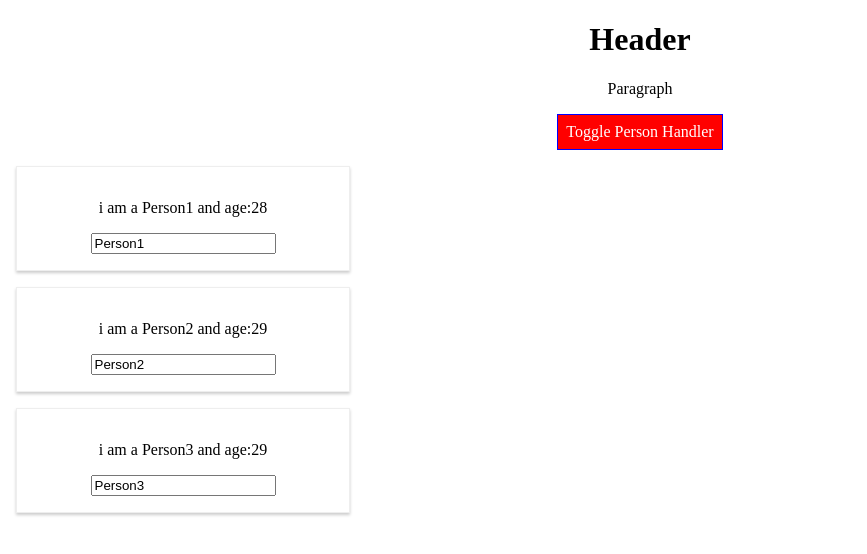
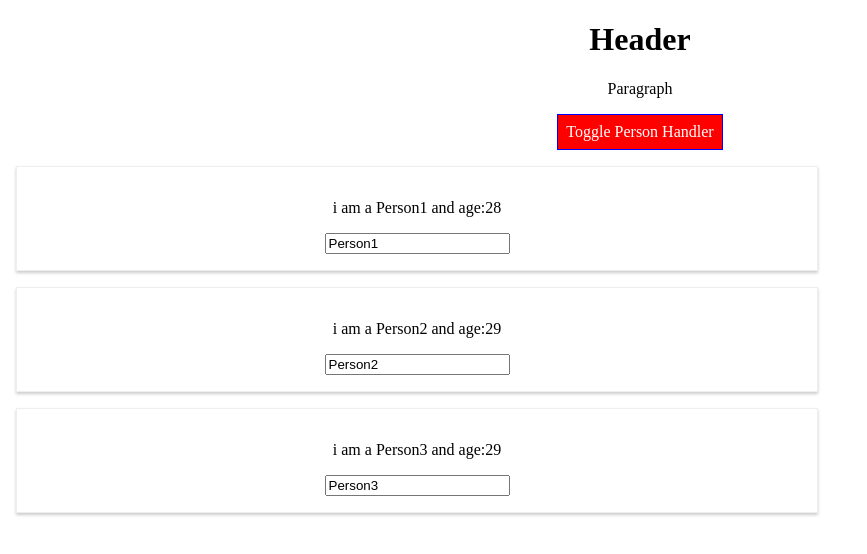
Before and after one commit to vinayvatsa007/MyReactLearning, a React (Create React App) app: page / in a window 1280 px wide. Both pictures are taken after a click on the button "Toggle Person Handler". Shown: the top 554 px of the page, without its empty margins (0-867 px from the left). Built offline with nearby package versions, Linux system fonts and the light colour scheme.

Commit message:
commit before npm run eject

```diff
--- a/src/App.js
+++ b/src/App.js
@@ -1,7 +1,7 @@
 import React, {Component} from 'react';
 import './App.css';
 import Person from './Person/Person';
-import  Radium, {StyleRoot} from 'radium';
+
 // function App() {
 //   return (//     <div className="App"> <h1>Hi</h1> </div>//   );
 // }
@@ -80,11 +80,7 @@
         font:'inherit',
         border: '1px solid blue',
         padding:'8px',
-        cursor:'pointer',
-        ':hover':{
-          backgroundColor:'lightgreen',
-            color:'black'
-        }
+        cursor:'pointer'
     };
     let persons = null;
     if (this.state.showPersons)
@@ -106,10 +102,6 @@
         </div>
         );
         style.backgroundColor = 'red';
-        style[':hover']={
-        backgroundColor:'salmon',
-            color:'black'
-    }
     }
 
     //const conditionalClassesToBeApplied = ['red','bold'].join(' ');
@@ -127,7 +119,7 @@
 
        return (
            //wrap entire application in styleroot
-           <StyleRoot>
+
                <div className="App">
                  <h1>Header</h1>
                  <p className={conditionalClassesToBeApplied.join(' ')}>Paragraph</p>
@@ -140,8 +132,8 @@
                            onClick={this.togglePersonsHandler}>Toggle Person Handler</button>
                    {persons}
                </div>
-           </StyleRoot>
+
        );
    }
 }
-export default Radium(App);
+export default App;
--- a/src/Person/Person.js
+++ b/src/Person/Person.js
@@ -3,7 +3,7 @@
  */
 import React,{Component} from 'react';
 import './Person.css';
-import Radium from 'radium';
+
 // function person() {
 //     return(
 //         <div>person comp</div>
@@ -19,20 +19,16 @@
 // }
 
 const person = (props)=>{
-    const overridStyle = {
-    '@media (min-width: 500px)':{
-        width:'300px'
-    }
-    };
+
     return(
         //<div>i am a {props.name} and age:{Math.floor(Math.random()*30)}</div>
         // 2 styles here via class name and style -  overrideStyle will override class css
-    <div className="Person" style={overridStyle}>
+    <div className="Person">
         <p onClick={props.click}>i am a {props.name} and age:{props.age}</p>
         <p>{props.children}</p>
         <input type="text" onChange={props.changed} value={props.name} />
     </div>
     );
 }
-export default Radium(person);
+export default person;
 // export default person;
```
